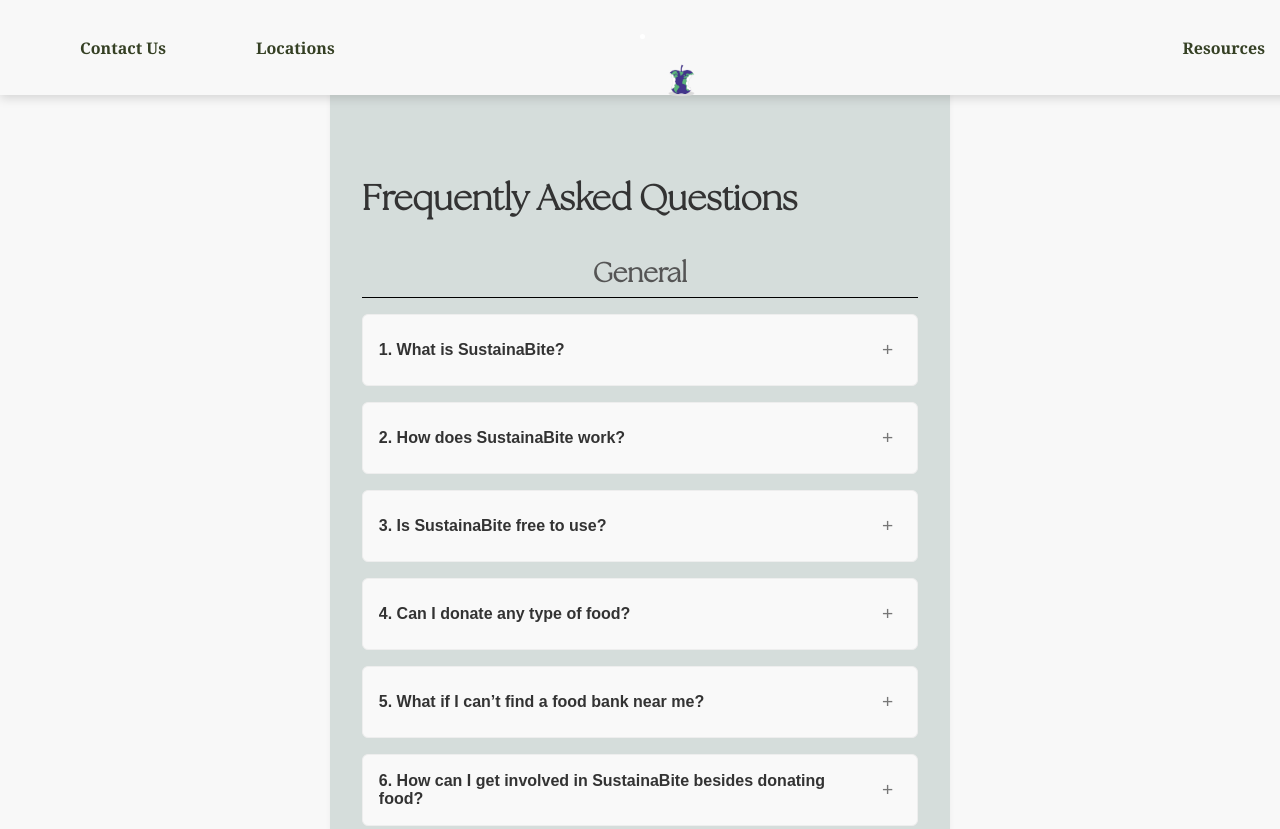
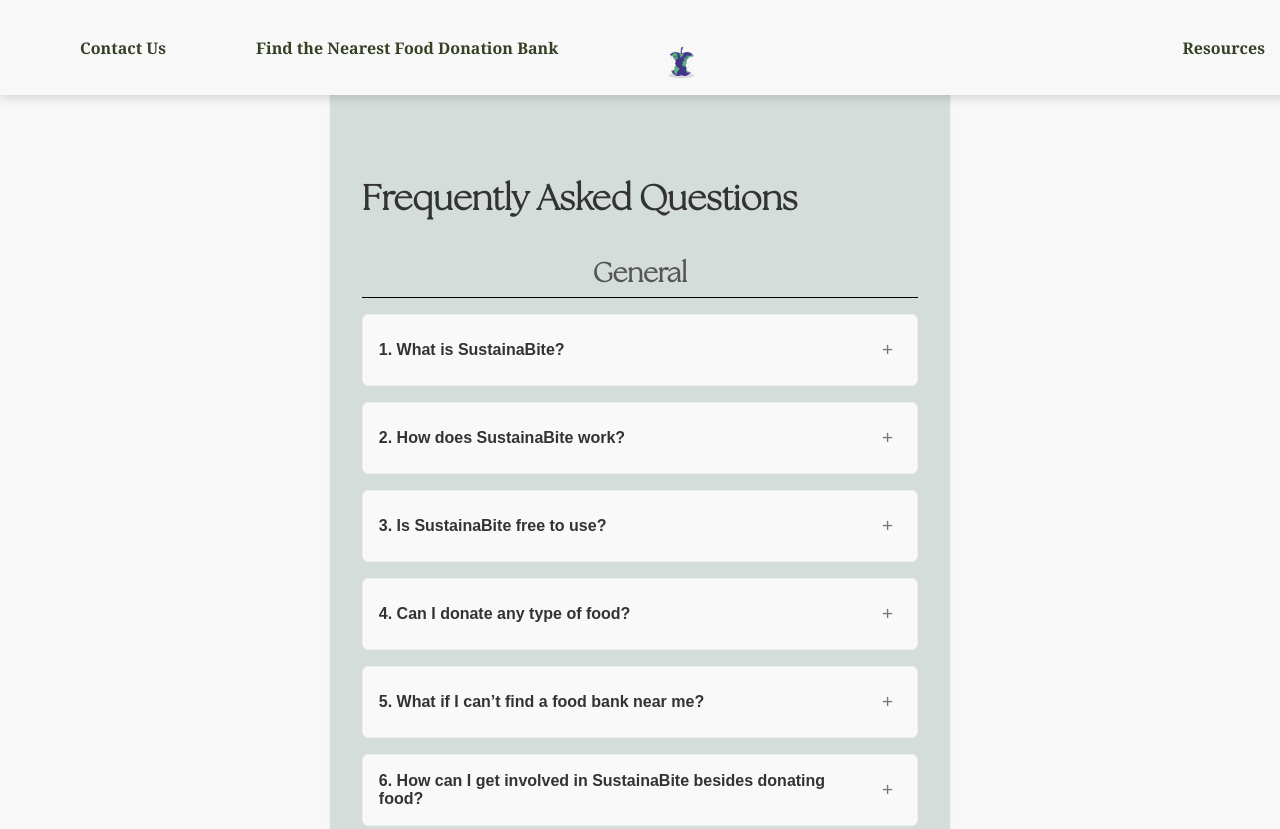
Before and after one commit to lirios20/Sustaina-Bite, a plain HTML site: page FAQ.html in a window 1280 px wide. Shown: the top 829 px of the page. Drawn offline with Linux system fonts and the light colour scheme; a script that the page names is missing.

Commit message:
Update FAQ.html

```diff
--- a/FAQ.html
+++ b/FAQ.html
@@ -125,10 +125,12 @@
              <!-- Left Links -->
             <ul class="left-links">
                 <li><a href="contact_us.html" class="link">Contact Us</a></li>
-                <li><a href="locations.html" class="link">Locations</a></li>
+                <li><a href="locations.html" class="link">Find the Nearest Food Donation Bank</a></li>
             </ul>
              <div class="logo">
-                <li><a href="index.html"><img src="./pictures/apple-removebg-preview.png" alt="Logo"></a></li>
+                <a href="index.html" aria-label="Return to homepage">
+                    <img src="./pictures/apple-removebg-preview.png" alt="SustainaBite">
+                </a>
             </div>
                 <ul class="right-links">
                     <li><a href="resources.html" class="link">Resources</a></li>
```
